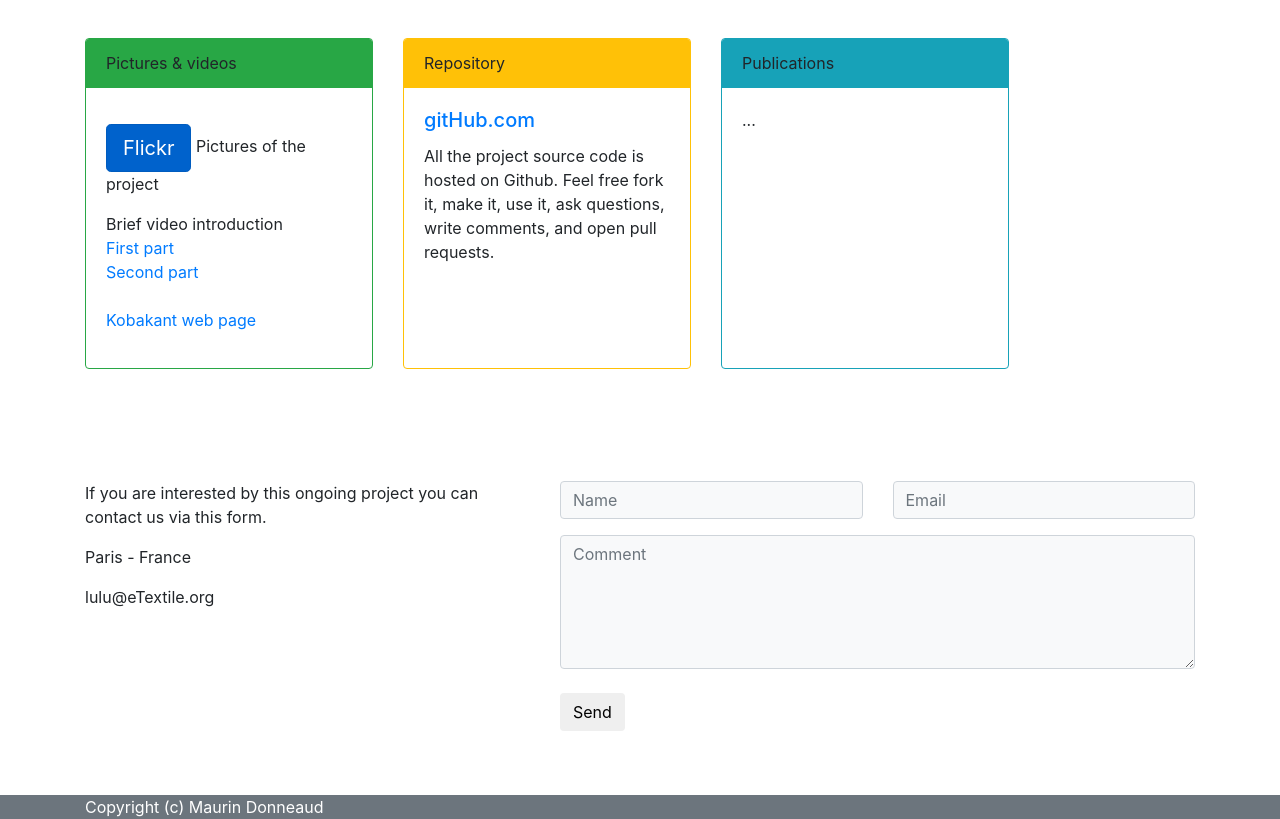
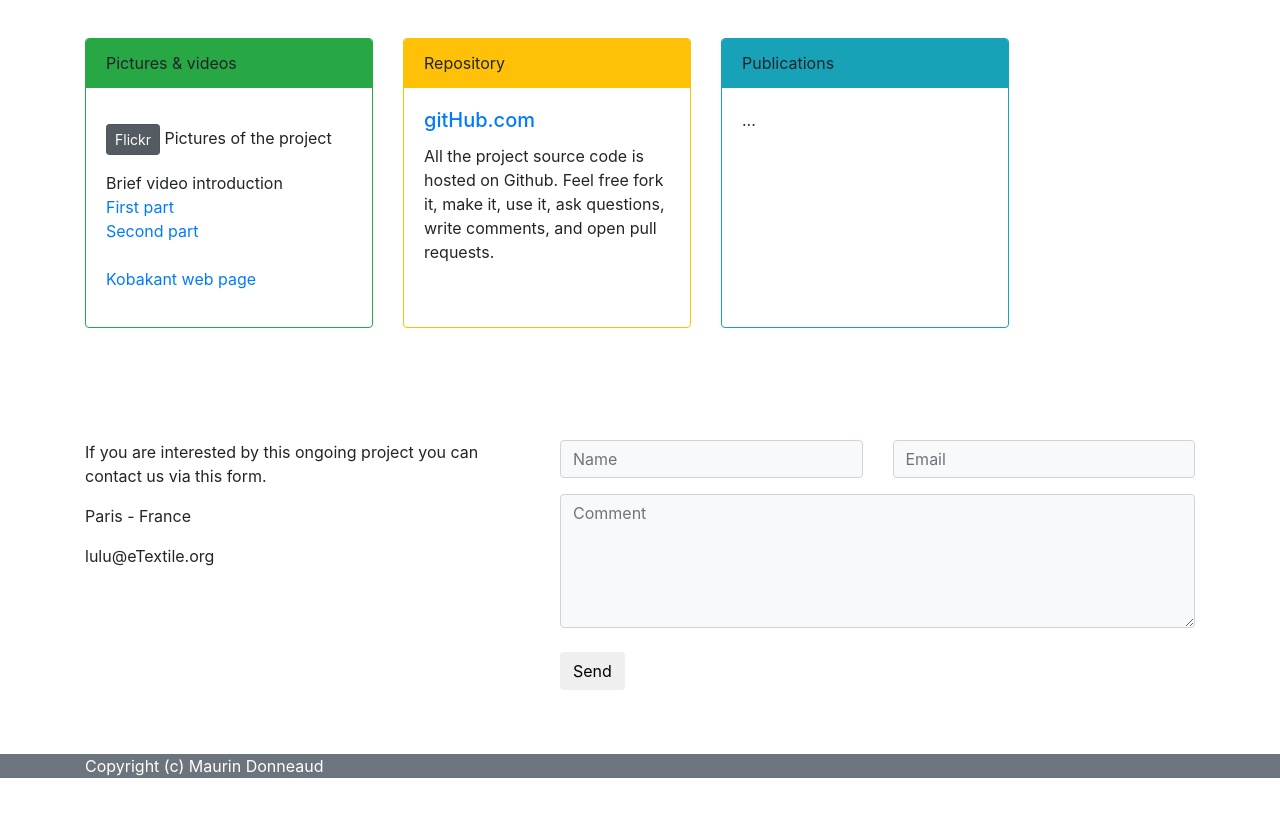
Before and after one commit to eTextile/Lulu, a website: page docs/index.html in a window 1280 px wide. Shown: the part 1320-2139 px from the top of the page. After the commit the page ends 2098 px from the top, so only its background shows below. Drawn offline with Linux system fonts and the light colour scheme; some icons are missing.

Commit message:
Updated button

```diff
--- a/docs/index.html
+++ b/docs/index.html
@@ -120,7 +120,7 @@
           <div class="card-header bg-success border-success">Pictures & videos</div>
           <div class="card-body">
             <p class="card-text">
-              <p><a href="https://www.flickr.com/photos/maurin/albums/72057594109320583" class="btn btn-primary btn-lg active" role="button" aria-pressed="true">Flickr</a> Pictures of the project <br></p>
+              <p><a href="https://www.flickr.com/photos/maurin/albums/72057594109320583" class="btn btn-secondary btn-sm active" role="button" aria-pressed="true">Flickr</a> Pictures of the project <br></p>
 
               <a>Brief video introduction</a><br>
               <a href="https://www.youtube.com/watch?v=drAoLd_eUWk" title="Brief video introduction">First part</a><br>
```
